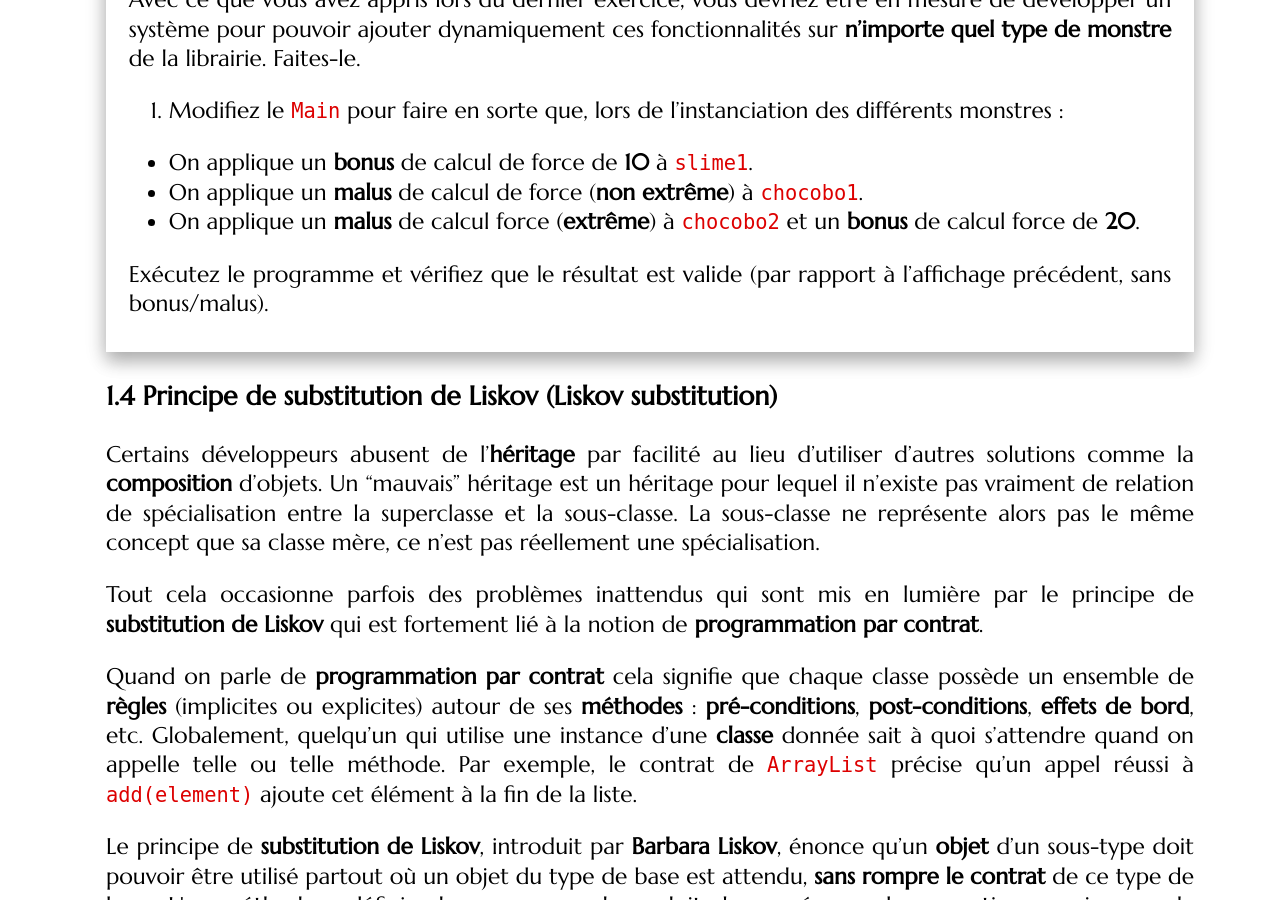
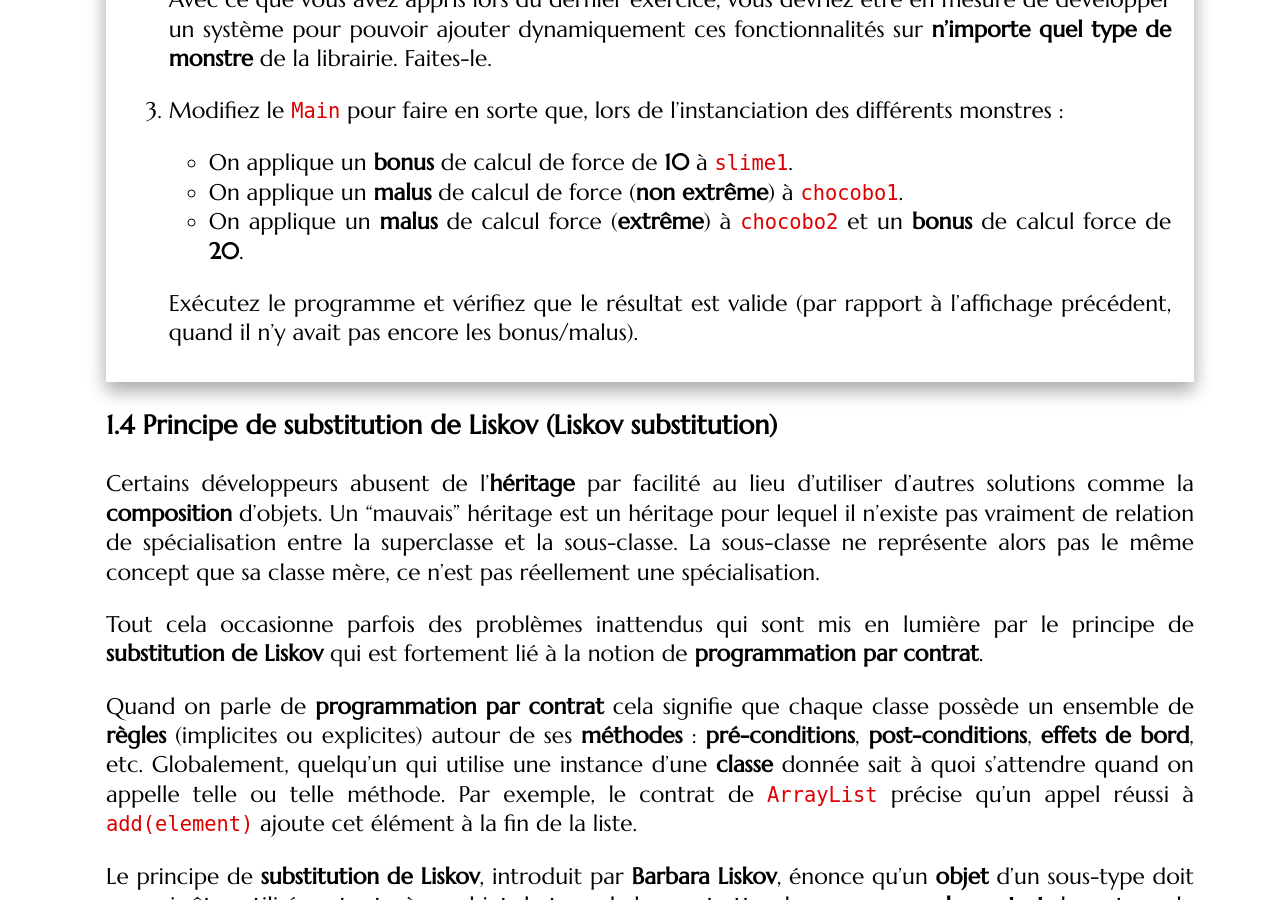
Before and after one commit to mgasquet/R304-QualiteDeveloppement, a Jekyll site: the page built from tutorials/tutorial3.md, in a window 1280 px wide and 900 px high, scrolled down 31032 px. Built offline with Jekyll 4.4.1, drawn with Linux system fonts in a browser that asks for light colours; some web fonts are replaced.

Commit message:
Fix énoncé ocp5 (TP3)

```diff
--- a/tutorials/tutorial3.md
+++ b/tutorials/tutorial3.md
@@ -791,18 +791,18 @@ Cette librairie est utilisée dans le cadre d'un mini-jeu vidéo où un joueur p
 
 2. Vous aimeriez pouvoir utiliser les classes de cette librairie, mais en ajoutant un système de bonus et de malus, qui influent sur le calcul de la force d'un monstre. Malheureusement, comme expliqué précédemment, vous ne pouvez pas modifier le code de la librairie ! On souhaite tout de même pouvoir ajouter les fonctionnalités suivantes :
 
-  * Pouvoir appliquer un **bonus** (permanent) à un monstre qui augmente **sa force calculée** d'une **valeur fixe** donnée.
-  * Pouvoir appliquer un **malus** (permanent) à un monstre qui peut être **extrême** ou non (booléen). Si le malus est extrême, la **force calculée** du monstre est divisée par 4, sinon par 2.
-
-  Avec ce que vous avez appris lors du dernier exercice, vous devriez être en mesure de développer un système pour pouvoir ajouter dynamiquement ces fonctionnalités sur **n'importe quel type de monstre** de la librairie. Faites-le.
+    * Pouvoir appliquer un **bonus** (permanent) à un monstre qui augmente **sa force calculée** d'une **valeur fixe** donnée.
+    * Pouvoir appliquer un **malus** (permanent) à un monstre qui peut être **extrême** ou non (booléen). Si le malus est extrême, la **force calculée** du monstre est divisée par 4, sinon par 2.
+
+    Avec ce que vous avez appris lors du dernier exercice, vous devriez être en mesure de développer un système pour pouvoir ajouter dynamiquement ces fonctionnalités sur **n'importe quel type de monstre** de la librairie. Faites-le.
 
 3. Modifiez le `Main` pour faire en sorte que, lors de l'instanciation des différents monstres :
 
-  * On applique un **bonus** de calcul de force de **10** à `slime1`.
-  * On applique un **malus** de calcul de force (**non extrême**) à `chocobo1`.
-  * On applique un **malus** de calcul force (**extrême**) à `chocobo2` et un **bonus** de calcul force de **20**.
-
-  Exécutez le programme et vérifiez que le résultat est valide (par rapport à l'affichage précédent, sans bonus/malus).
+    * On applique un **bonus** de calcul de force de **10** à `slime1`.
+    * On applique un **malus** de calcul de force (**non extrême**) à `chocobo1`.
+    * On applique un **malus** de calcul force (**extrême**) à `chocobo2` et un **bonus** de calcul force de **20**.
+
+    Exécutez le programme et vérifiez que le résultat est valide (par rapport à l'affichage précédent, quand il n'y avait pas encore les bonus/malus).
 
 </div>
 
```
